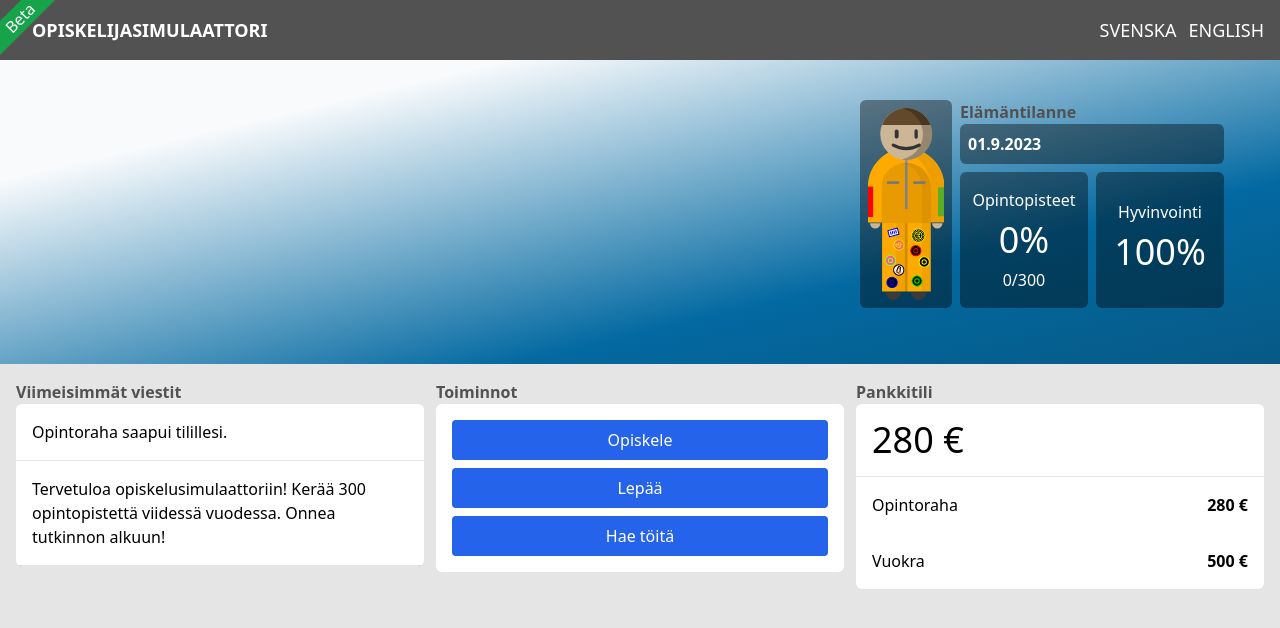
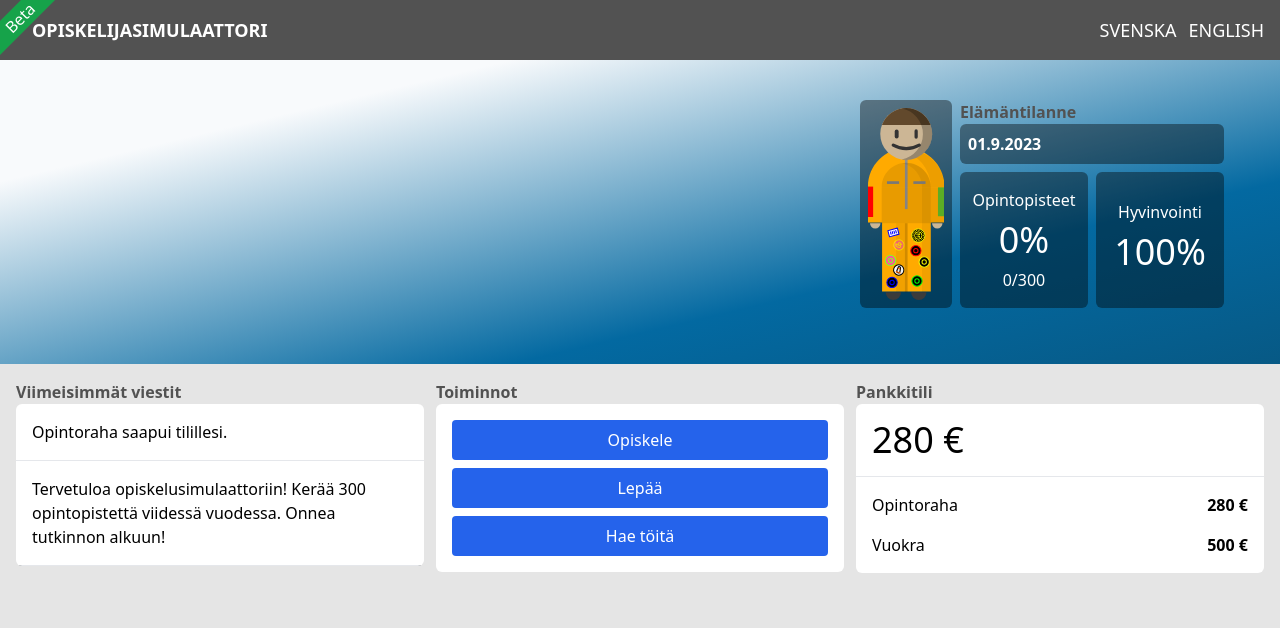
Before and after one commit to vuolen/opiskelusim2023, a React (Vite) app: page / in a window 1280 px wide. Shown: the top 628 px of the page. Built offline with nearby package versions, Linux system fonts and the light colour scheme.

Commit message:
Fix bank scroll

```diff
--- a/src/App.tsx
+++ b/src/App.tsx
@@ -48,7 +48,9 @@ function App() {
 
     return (
         <div className="App h-full w-full flex flex-col justify-between bg-neutral-200">
-            <div className="bg-green-600 text-white -rotate-45 w-32 -translate-x-11 translate-y-1.5 absolute text-center">Beta</div>
+            <div className="bg-green-600 text-white -rotate-45 w-32 -translate-x-11 translate-y-1.5 absolute text-center">
+                Beta
+            </div>
             <div className="w-full">
                 <NavBar />
                 <InfoHeading student={student} />
--- a/src/ui/Actions.tsx
+++ b/src/ui/Actions.tsx
@@ -20,7 +20,7 @@ const Actions = ({ student, game, variant = "vertical" }: OwnProps) => {
                     className={`w-full flex justify-between ${
                         variant === "vertical"
                             ? "flex-col space-y-2"
-                            : "space-x-2"
+                            : "space-x-2 overflow-x-auto"
                     }`}
                 >
                     <Button
@@ -40,7 +40,7 @@ const Actions = ({ student, game, variant = "vertical" }: OwnProps) => {
                         <Button
                             disabled={student.burnout}
                             onClick={() => game.next("work")}
-                            className="whitespace-nowrap"
+                            className="w-full whitespace-nowrap"
                         >
                             {t("actions.work")}
                         </Button>
@@ -48,7 +48,7 @@ const Actions = ({ student, game, variant = "vertical" }: OwnProps) => {
                         <Button
                             disabled={student.burnout}
                             onClick={() => game.next("applyForJob")}
-                            className="whitespace-nowrap"
+                            className="w-full whitespace-nowrap"
                         >
                             {t("actions.applyForJob")}
                         </Button>
--- a/src/ui/Bank.tsx
+++ b/src/ui/Bank.tsx
@@ -11,19 +11,21 @@ const Bank = ({ student }: OwnProps) => {
     return (
         <div className="flex flex-col items-start w-full h-full">
             <p className="font-bold text-neutral-600">{t("bank.title")}</p>
-            <div className="bg-white rounded-md w-full flex flex-col items-center">
+            <div className="bg-white rounded-md w-full flex flex-col items-center overflow-y-auto">
                 <div className="w-full p-4 text-4xl">
                     {student.finances.money - student.finances.rentOwed} €
                 </div>
                 <hr className="h-px bg-neutral-500 w-full" />
-                <div className="w-full p-4 flex justify-between overflow-y-auto">
+                <div className="w-full flex flex-col">
+                    <div className="w-full p-4 flex justify-between ">
                         <div>{t("bank.welfare")}</div>
                         <div className="font-bold">{WELFARE_AMOUNT} €</div>
                     </div>
-                <div className="w-full p-4 flex justify-between overflow-y-auto">
+                    <div className="w-full p-4 pt-0 flex justify-between ">
                         <div>{t("bank.rent")}</div>
                         <div className="font-bold">
                             {student.finances.rentAmount} €
+                        </div>
                     </div>
                 </div>
             </div>
```
Lines whose indentation alone changed are shown as unchanged.
